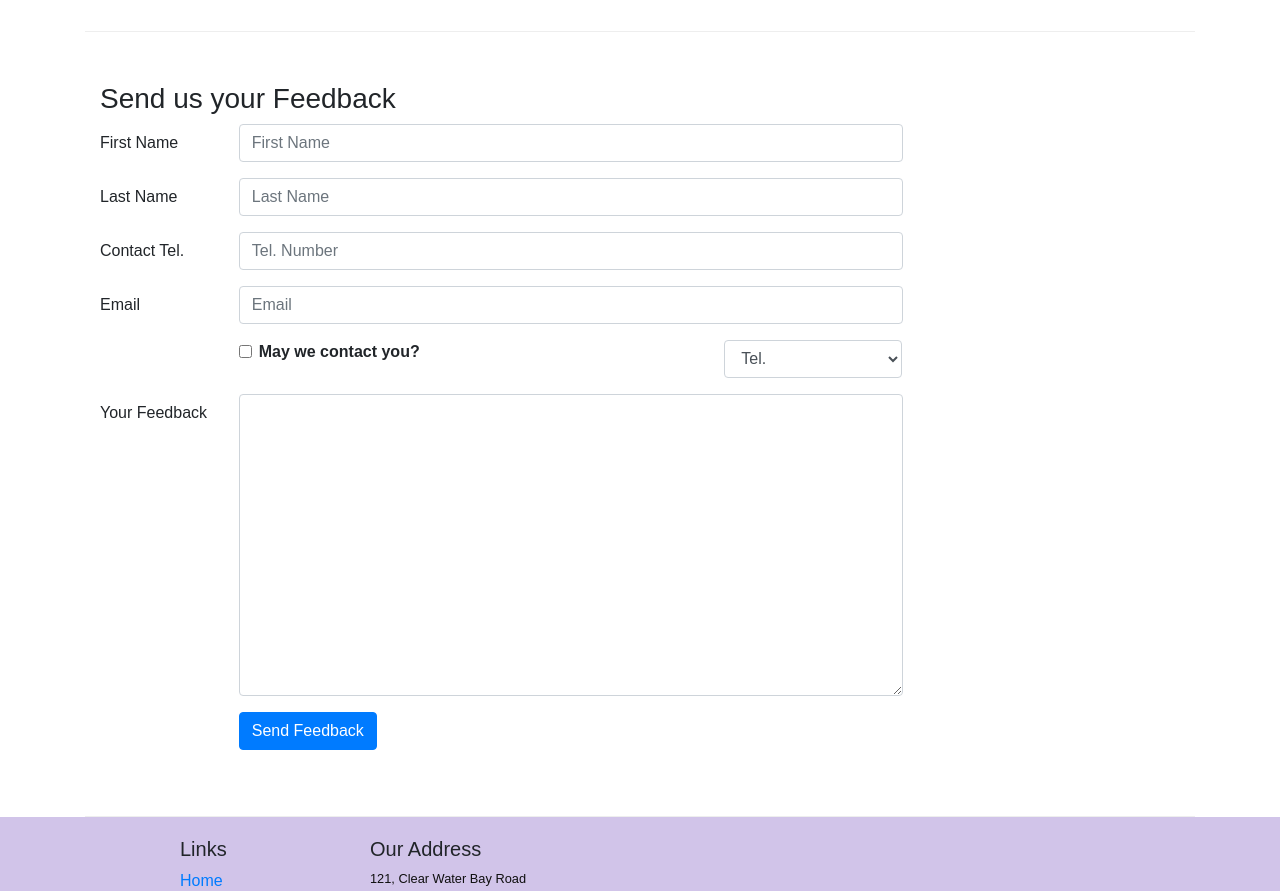
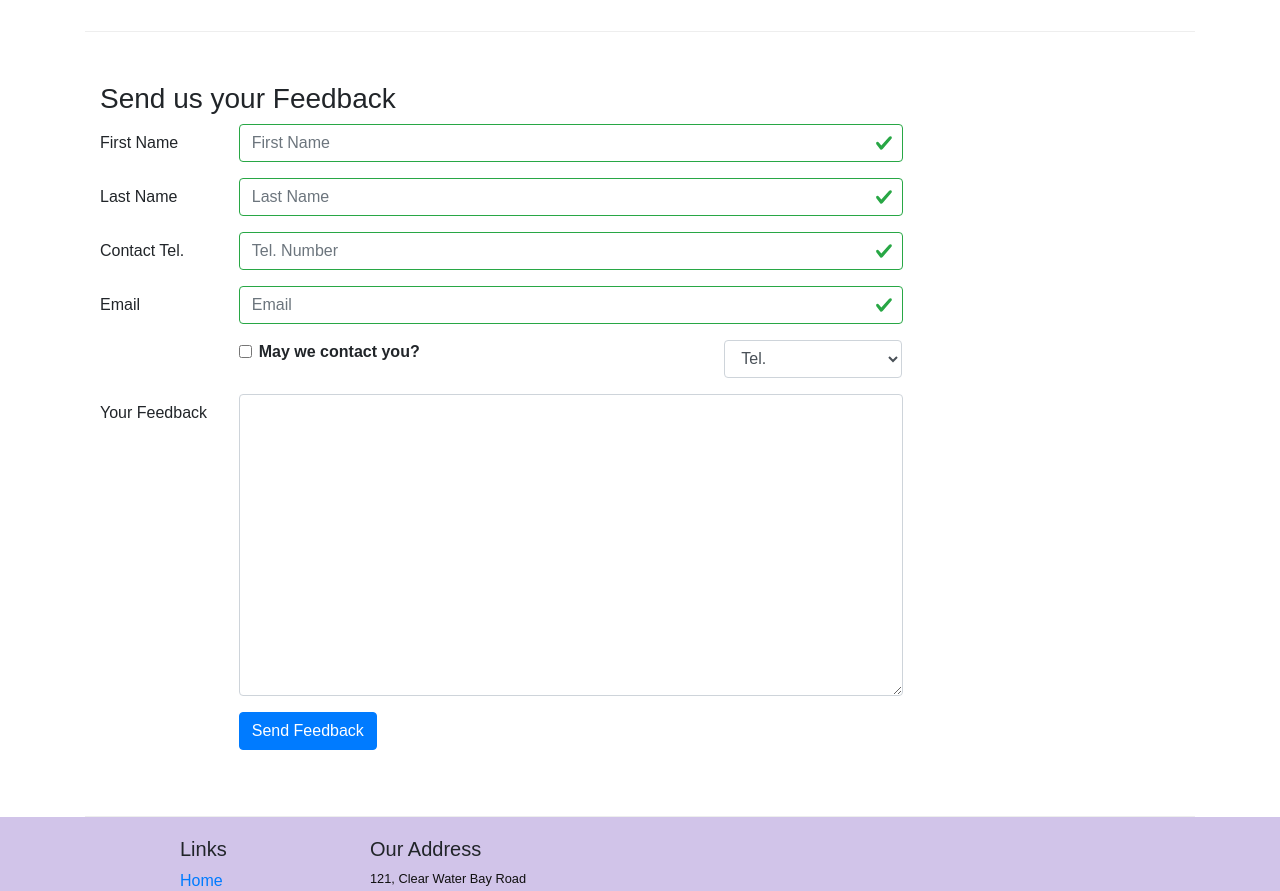
Before and after one commit to pakanyizi/coursera, a React (Create React App) app: page /contactus in a window 1280 px wide. Shown: the part 840-1731 px from the top of the page. Built offline with nearby package versions, Linux system fonts and the light colour scheme.

Commit message:
controlled form validation

```diff
--- a/src/components/ContactComponent.js
+++ b/src/components/ContactComponent.js
@@ -1,5 +1,5 @@
 import React , {Component} from 'react';
-import {  Breadcrumb,BreadcrumbItem,Button, Form, FormGroup,Label, Col, Input} from "reactstrap";
+import {  Breadcrumb,BreadcrumbItem,Button, Form, FormGroup,Label, Col, Input, FormFeedback } from "reactstrap";
 import {Link} from 'react-router-dom'
 
 
@@ -12,7 +12,13 @@
         email: '',
         agree: false,
         contactType: 'Tel',
-        message:''
+        message:'',
+        touched: {
+            firstname:false,
+            lastname:false,
+            telnum:false,
+            email:false
+        }
     }
 
     handleInputChange=(e)=>{
@@ -32,7 +38,44 @@
         alert(`Current state is: ${JSON.stringify(this.state)}`)
     }
 
+    handleBlur=(field)=> (E)=>{
+        this.setState(
+            {touched:{...this.state.touched, [field]: true}
+        })
+    }
+
+    validate(firstname, lastname, telnum, email) {
+
+        const errors = {
+            firstname: '',
+            lastname: '',
+            telnum: '',
+            email: ''
+        };
+
+        if (this.state.touched.firstname && firstname.length < 3)
+            errors.firstname = 'First Name should be >= 3 characters';
+        else if (this.state.touched.firstname && firstname.length > 10)
+            errors.firstname = 'First Name should be <= 10 characters';
+
+        if (this.state.touched.lastname && lastname.length < 3)
+            errors.lastname = 'Last Name should be >= 3 characters';
+        else if (this.state.touched.lastname && lastname.length > 10)
+            errors.lastname = 'Last Name should be <= 10 characters';
+
+        const reg = /^\d+$/;
+        if (this.state.touched.telnum && !reg.test(telnum))
+            errors.telnum = 'Tel. Number should contain only numbers';
+
+        if (this.state.touched.email && email.split('').filter(x => x === '@').length !== 1)
+            errors.email = 'Email should contain a @';
+
+        return errors;
+    }
+
+
     render() {
+        const errors = this.validate(this.state.firstname, this.state.lastname, this.state.telnum, this.state.email);
         return (
         <div className="container">
         <div className="row">
@@ -78,36 +121,55 @@
                 <div className="col-12 col-md-9">
                     <Form onSubmit={this.handleSubmit}>
                     <FormGroup row>
-                            <Label htmlFor="firstname" md={2}> First Name</Label>
+                                <Label htmlFor="firstname" md={2}>First Name</Label>
                                 <Col md={10}>
-                                <Input type="text" id="firstname" name='firstname' placeholder='First Name'
-                                value={this.state.firstname}onChange={this.handleInputChange}/>
+                                    <Input type="text" id="firstname" name="firstname"
+                                        placeholder="First Name"
+                                        value={this.state.firstname}
+                                        valid={errors.firstname === ''}
+                                        invalid={errors.firstname !== ''}
+                                        onBlur={this.handleBlur('firstname')}
+                                        onChange={this.handleInputChange} />
+                                    <FormFeedback>{errors.firstname}</FormFeedback>
                                 </Col>
                             </FormGroup>
                             <FormGroup row>
-                            <Label htmlFor="lastname" md={2}> Last Name</Label>
+                                <Label htmlFor="lastname" md={2}>Last Name</Label>
                                 <Col md={10}>
-                                <Input type="text" id="lastname" name='lastname' placeholder='Last Name'
+                                    <Input type="text" id="lastname" name="lastname"
+                                        placeholder="Last Name"
                                         value={this.state.lastname}
-                                onChange={this.handleInputChange}
-                                />
+                                        valid={errors.lastname === ''}
+                                        invalid={errors.lastname !== ''}
+                                        onBlur={this.handleBlur('lastname')}
+                                        onChange={this.handleInputChange} />
+                                    <FormFeedback>{errors.lastname}</FormFeedback>
                                 </Col>
                             </FormGroup>
                             <FormGroup row>
-                            <Label htmlFor="telnum" md={2}> Contact Tel.</Label>
+                                <Label htmlFor="telnum" md={2}>Contact Tel.</Label>
                                 <Col md={10}>
-                                <Input type="tel" id="telnum" name='telnum' placeholder='Tel. Number'
+                                    <Input type="tel" id="telnum" name="telnum"
+                                        placeholder="Tel. Number"
                                         value={this.state.telnum}
-                                onChange={this.handleInputChange}
-                                />
+                                        valid={errors.telnum === ''}
+                                        invalid={errors.telnum !== ''}
+                                        onBlur={this.handleBlur('telnum')}
+                                        onChange={this.handleInputChange} />
+                                    <FormFeedback>{errors.telnum}</FormFeedback>
                                 </Col>
                             </FormGroup>
                             <FormGroup row>
-                            <Label htmlFor="email" md={2}> Email</Label>
+                                <Label htmlFor="email" md={2}>Email</Label>
                                 <Col md={10}>
-                                <Input type="text" id="email" name='email' placeholder='Email'
+                                    <Input type="email" id="email" name="email"
+                                        placeholder="Email"
                                         value={this.state.email}
-                                onChange={this.handleInputChange}/>
+                                        valid={errors.email === ''}
+                                        invalid={errors.email !== ''}
+                                        onBlur={this.handleBlur('email')}
+                                        onChange={this.handleInputChange} />
+                                    <FormFeedback>{errors.email}</FormFeedback>
                                 </Col>
                             </FormGroup>
                         <FormGroup row>
```
Lines whose indentation alone changed are shown as unchanged.
